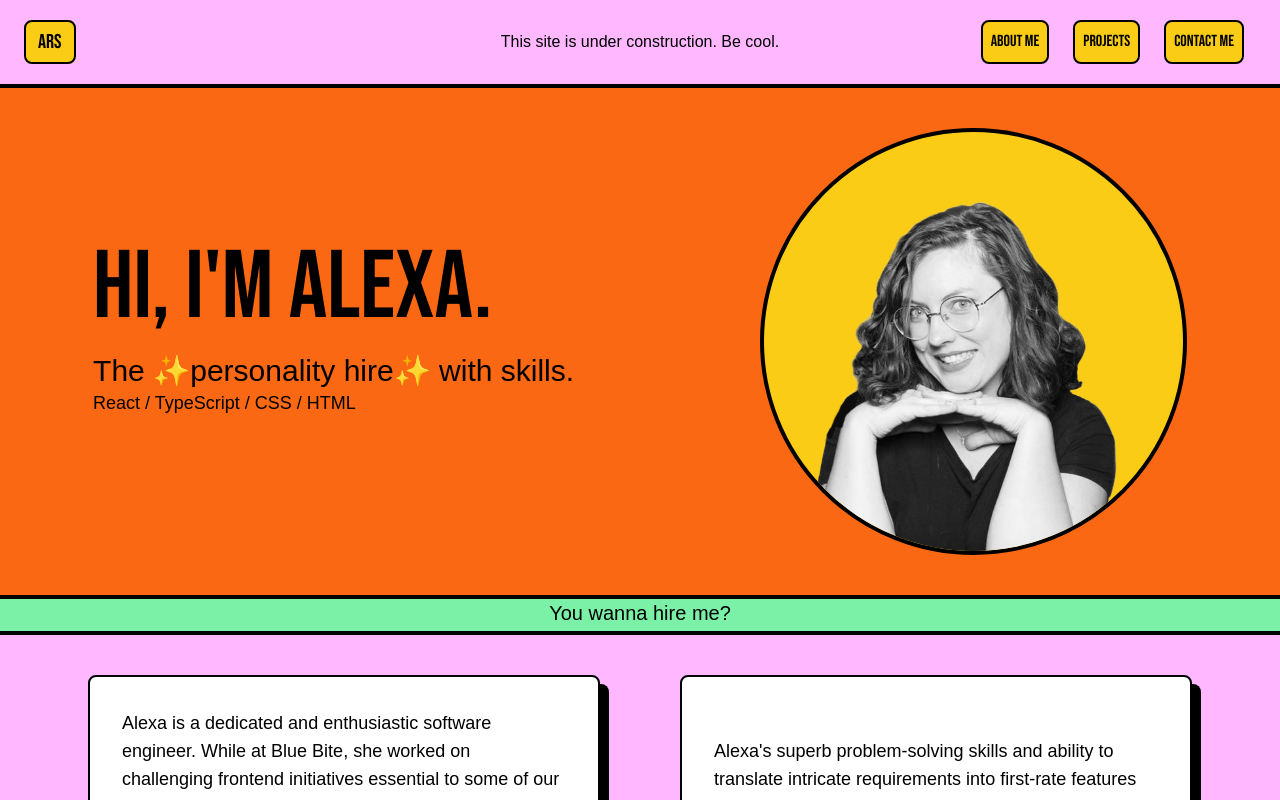
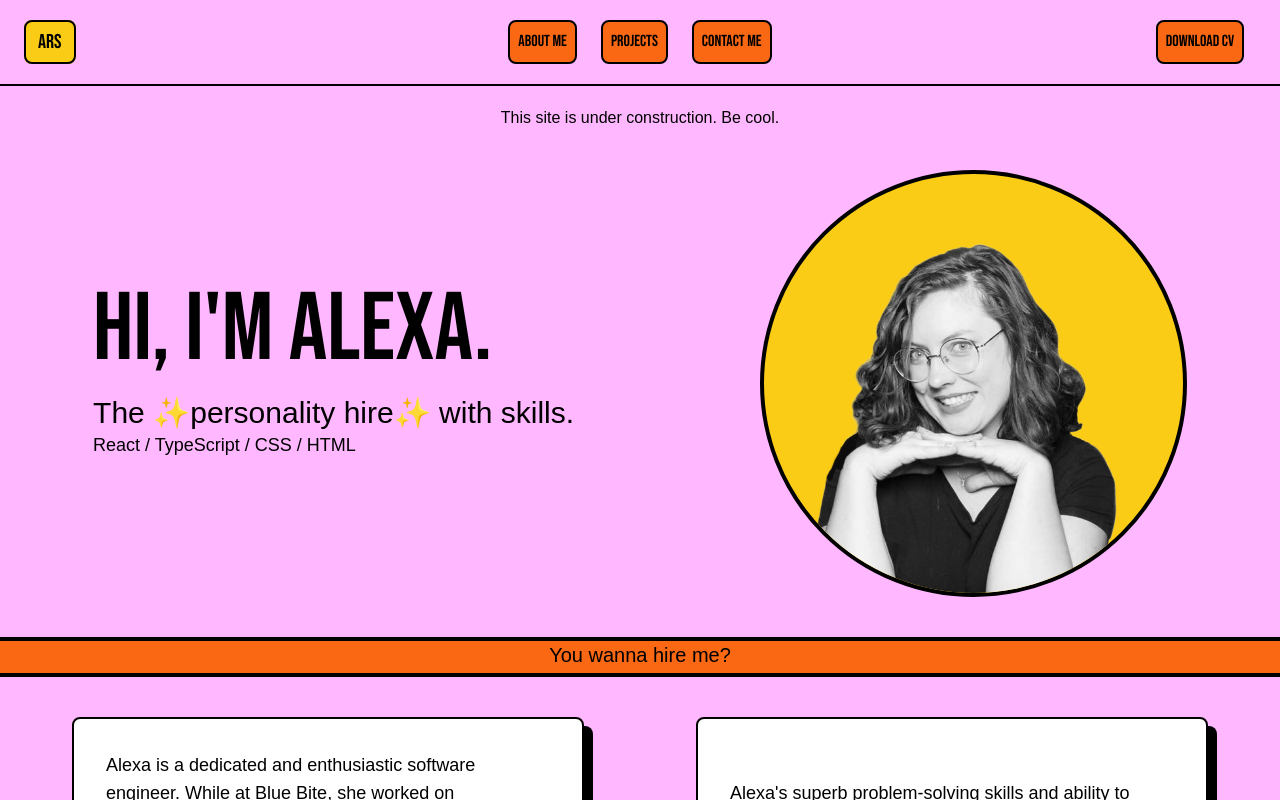
Before and after one commit to alexaraes/alexaraes.github.io, a Next.js app: page / in a window 1280 px wide. Shown: the top 800 px of the page. Built offline with nearby package versions, Linux system fonts and the light colour scheme; a web font is replaced by a local one.

Commit message:
updating css usage

```diff
--- a/src/app/about/page.tsx
+++ b/src/app/about/page.tsx
@@ -14,7 +14,7 @@ const yearsSince = (dateString: string) => {
 
 const Page = () => {
     return (
-      <div className="flex flex-col justify-start pt-10 items-center pb-10 h-screen bg-lilac">
+      <div className="page">
         <p className={`text-2xl mb-10 md:text-4xl lg:text-6xl font-bold ${anton.className}`}>About</p>
         <p className="text-center md:text-lg lg:text-2xl">I am a front end engineer with {yearsSince("2015-09-15")} years of professional development experience.</p>
       </div>
--- a/src/app/contact/page.tsx
+++ b/src/app/contact/page.tsx
@@ -3,7 +3,7 @@ import { anton } from "../ui/fonts";
 const Page = () => {
     return (
       <>
-        <div className="flex flex-col justify-start pt-10 items-center pb-10 h-screen bg-lilac">
+        <div className="page">
             <p className={`text-2xl mb-10 md:text-4xl lg:text-6xl font-bold ${anton.className}`}>Contact Me!</p>
             <p>There will be a contact form here at some point.</p>
             <p>For now, you can message me on <a className={`underline my-5 hover:bg-blueGreen`} target="_blank" href="https://www.linkedin.com/in/alexaraes/">LinkedIn</a>.</p>
--- a/src/app/page.tsx
+++ b/src/app/page.tsx
@@ -5,7 +5,7 @@ const Page = () => {
     return (
       <>
         <Hero />
-        <div className="border-b-4 border-black h-9 font-medium text-center text-xl bg-blueGreen">
+        <div className="border-b-4 border-black h-9 font-medium text-center text-xl bg-redOrange">
           You wanna hire me?
         </div>
         <Testimonials />
--- a/src/app/projects/page.tsx
+++ b/src/app/projects/page.tsx
@@ -3,7 +3,7 @@ import { anton } from "../ui/fonts";
 const Page = () => {
     return (
       <>
-        <div className="flex flex-col justify-start pt-10 items-center pb-10 h-screen bg-lilac">
+        <div className="page">
             <p className={`text-2xl md:text-4xl lg:text-6xl font-bold ${anton.className}`}>Projects</p>
             <a target="_blank" className="my-5 hover:text-white md:text-lg lg:text-2xl" href="https://alexaraes.github.io/GFE-hero-feature/">Responsive Marketing Splash</a>
         </div>
--- a/src/app/ui/button.tsx
+++ b/src/app/ui/button.tsx
@@ -12,7 +12,7 @@ const NavButton = ({ title, link, isActive }: ButtonProps) => {
     return (
         <Link
             href={link}
-            className={`text-center font-medium rounded-lg m-3 md:mx-3 p-2 w-max border-2 border-black hover:bg-redOrange hover:shadow-brutal ${anton.className} ${isActive ? 'bg-redOrange shadow-brutal' : 'bg-yellow-400'}`}
+            className={`text-center font-medium rounded-lg m-3 md:mx-3 p-2 w-max border-2 border-black hover:bg-yellow-400 hover:shadow-brutal ${anton.className} ${isActive ? 'bg-yellow-400 shadow-brutal' : 'bg-redOrange'}`}
         >
             {title}
         </Link>
--- a/src/app/ui/card.tsx
+++ b/src/app/ui/card.tsx
@@ -13,7 +13,7 @@ const Card = ({ name, link, body }: CardProps) => {
                 <p className="mb-5 font-medium md:text-lg">
                     {body}
                 </p>
-                <p>- <a className={`text-2xl underline my-5 hover:bg-blueGreen ${anton.className}`} target="_blank" href={link}>{name}</a></p>
+                <p>- <a className={`text-2xl underline my-5 hover:bg-yellow-400 ${anton.className}`} target="_blank" href={link}>{name}</a></p>
             </div>
         </>
     )
--- a/src/app/ui/hero.tsx
+++ b/src/app/ui/hero.tsx
@@ -2,8 +2,9 @@ import { anton } from "./fonts";
 
 const Hero = () => {
     return (
-        <div className="flex flex-col items-center pb-10 border-b-4 border-black bg-redOrange md:flex-row md:justify-around">
-            <div className="block md:hidden mt-5 text-center grow"><p>This site is under construction. Be cool.</p></div>
+        <>
+            <div className="pt-5 bg-lilac text-center grow"><p>This site is under construction. Be cool.</p></div>
+            <div className="flex flex-col items-center pb-10 border-b-4 border-black bg-lilac md:flex-row md:justify-around">
                 <div className="mt-10 md:mt-0">
                     <p className={`text-3xl md:text-8xl font-bold my-4 ${anton.className}`}>Hi, I'm Alexa.</p>
                     <p className="font-medium md:text-3xl">The<span className="rounded-full px-2">✨personality hire✨</span>with skills.</p>
@@ -13,6 +14,7 @@ const Hero = () => {
                     <img className="rounded-full" src="cutesy-alexa-no-bg.png" alt="Black and white photo of woman smiling with hands under chin" />
                 </div>
             </div>
+        </>
     )
   }
 
--- a/src/app/ui/navbar.tsx
+++ b/src/app/ui/navbar.tsx
@@ -25,19 +25,21 @@ const NavBar = () => {
 
     return (
         <>
-            <div className="flex flex-row justify-between items-center border-b-4 border-black py-2 px-6 bg-lilac">
+            <div className="flex flex-row border-b-2 border-b-black justify-between items-center py-2 px-6 bg-lilac">
                 <div className="flex-1 text-white font-medium">
                     <Link href="/" className={`text-xl rounded-lg py-2 px-3 border-2 text-black border-black bg-yellow-400 hover:bg-redOrange ${anton.className}`}>
                         ARS
                     </Link>
                 </div>
-                <div className="hidden md:block md:text-center md:grow"><p>This site is under construction. Be cool.</p></div>
-                <div className="flex flex-1 justify-end">
+                <div className="flex flex-1 justify-center">
                     {navLinks.map((item, index) => {
                         return (
-                            <NavButton title={item.title} link={item.link} isActive={pathname === item.link} />
+                            <NavButton key={index} title={item.title} link={item.link} isActive={pathname === item.link} />
                         )
                     })}
+                </div>
+                <div className="flex flex-1 justify-end">
+                    <NavButton title="Download CV" link="alexaSchrefflerResume 2.pdf" />
                 </div>
             </div>
         </>
--- a/src/app/ui/testimonials.tsx
+++ b/src/app/ui/testimonials.tsx
@@ -30,7 +30,7 @@ const testimonialList = [
 
 const Testimonials = () => {
     return (
-        <div className="flex flex-col justify-center items-center m-auto bg-lilac md:items-stretch md:flex-row md:justify-center md:flex-wrap">
+        <div className="flex flex-col justify-evenly items-center m-auto bg-lilac md:items-stretch md:flex-row md:justify-evenly md:flex-wrap">
             {
                 testimonialList.map((coworker, index) => {
                     return (
--- a/src/styles/global.css
+++ b/src/styles/global.css
@@ -1,3 +1,9 @@
 @tailwind base;
 @tailwind components;
 @tailwind utilities;
+
+@layer components {
+    .page {
+        @apply flex flex-col justify-start pt-10 items-center pb-10 h-screen bg-lilac;
+    }
+}
```
Also changed, not shown: 1 other file (tests, documents, lock files or other folders). Lines whose indentation alone changed are shown as unchanged.
